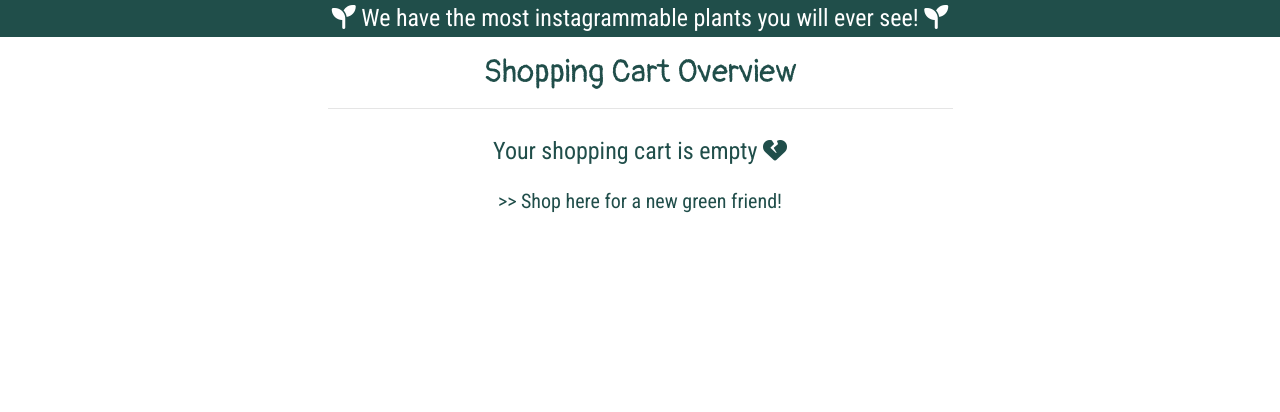
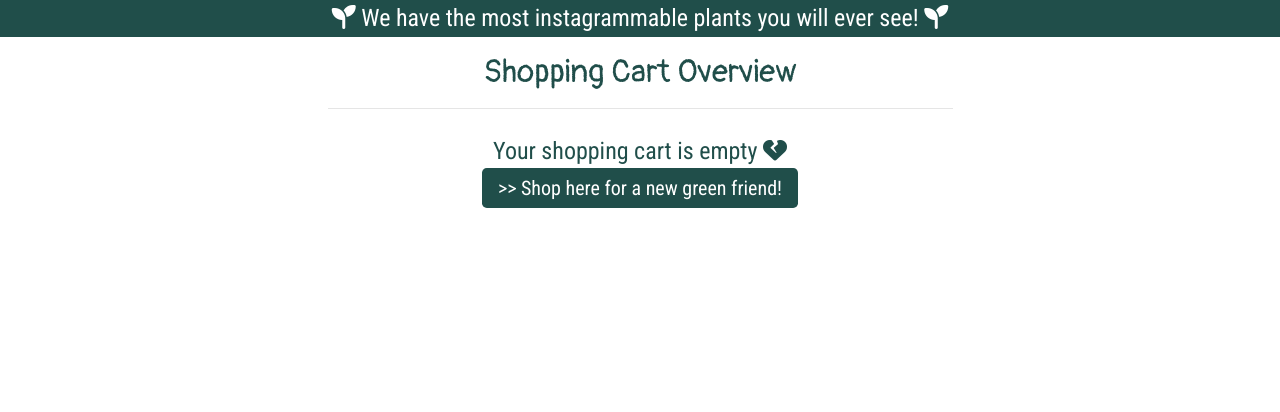
Before and after one commit to anabramos/forageboutique, a Django app: page /bag/ in a window 1280 px wide. Shown: the part 72-484 px from the top of the page. Run offline with Django 3.2, Linux system fonts and the light colour scheme; some libraries are stand-ins or nearby versions.

Commit message:
Update delivery and total cost float format on bag.html

```diff
--- a/bag/templates/bag/bag.html
+++ b/bag/templates/bag/bag.html
@@ -51,15 +51,15 @@
                                     {% endfor %}
                                     <tr>
                                         <td colspan="5">
-                                            <h6 class="text-right mt-3"><strong>Subtotal: €{{ total }}</strong></h6>
-                                            <h6 class="text-right mt-3"><strong>Delivery: €{{ delivery }}</strong></h6>
-                                            <hr>
-                                            <h5 class="text-right my-4"><strong>Total: €{{ grand_total }}</strong></h5>
+                                            <h6 class="text-right mt-3"><strong>Subtotal: €{{ total|floatformat:2 }}</strong></h6>
+                                            <h6 class="text-right mt-3"><strong>Delivery: €{{ delivery|floatformat:2 }}</strong></h6>
                                             {% if free_delivery_delta > 0 %}
-                                                <p class="mb-1 text-danger">
-                                                    You could get free delivery by spending just <strong>${{ free_delivery_delta }}</strong> more!
+                                                <p class="mb-1 text-right text-danger">
+                                                    You could get free delivery by spending just <strong>${{ free_delivery_delta|floatformat:2 }}</strong> more!
                                                 </p>
                                             {% endif %}
+                                            <hr>
+                                            <h5 class="text-right my-4"><strong>Total: €{{ grand_total|floatformat:2 }}</strong></h5>
                                         </td>
                                     </tr>
                                     <tr>
@@ -85,8 +85,8 @@
                     </div>
                 {% else %}
                     <h4>Your shopping cart is empty <i class="fas fa-heart-broken"></i></h4>
-                    <a href="{% url 'products' %}" class="link-unstyled">
-                        <h5 class="my-4">>> Shop here for a new green friend!</h5>
+                    <a href="{% url 'products' %}" class=" my-3 btn-green btn-lg">
+                        <span> >> Shop here for a new green friend!</span>
                     </a>
                 {% endif %}
             </div>
```
